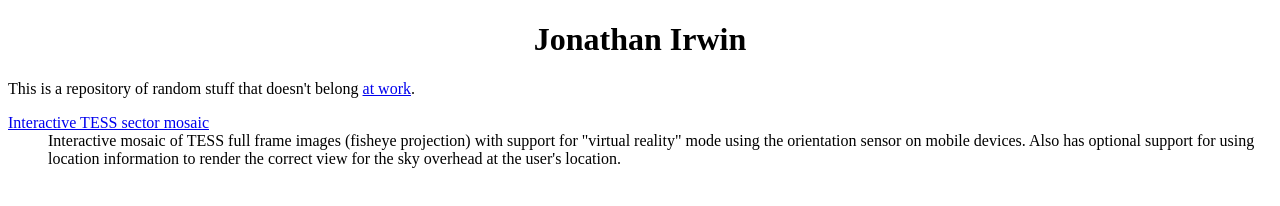
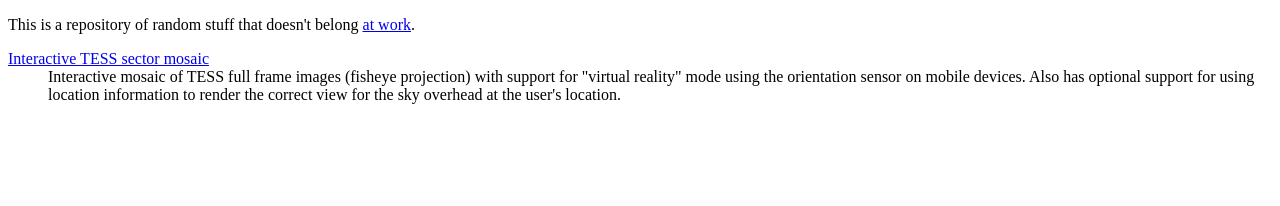
Before and after one commit to mdwarfgeek/mdwarfgeek.github.io, a plain HTML site: page index.html in a window 1280 px wide. Drawn offline with Linux system fonts and the light colour scheme.

Commit message:
Updates to index page.

```diff
--- a/index.html
+++ b/index.html
@@ -1,8 +1,7 @@
 <!DOCTYPE HTML PUBLIC "-//W3C//DTD HTML 4.01 Transitional//EN"
 "http://www.w3.org/TR/html4/loose.dtd">
-<html><head><title>Jonathan Irwin</title></head>
+<html><head><title>mdwarfgeek's page of random stuff</title></head>
 <body bgcolor="#ffffff" text="#000000">
-<p><center><h1>Jonathan Irwin</h1></center></p>
 <p>This is a repository of random stuff that doesn't belong
 <a href="http://www.cfa.harvard.edu/~jirwin/">at work</a>.</p>
 <dl>
```
